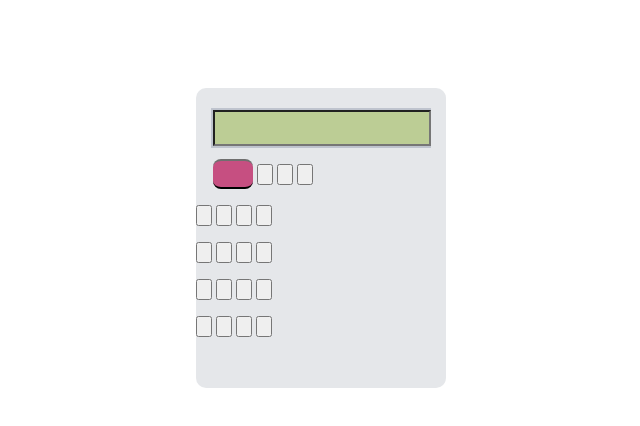
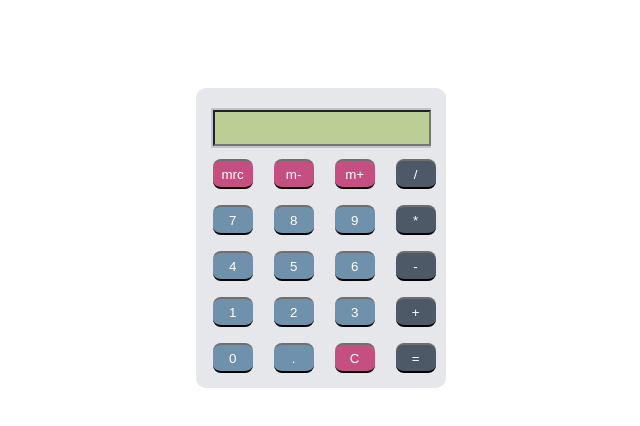
Before and after one commit to MckCanSeeDeep/Calculator, a plain HTML site: page index.html in a window 1280 px wide. Shown: the whole page, without its empty margins (318-958 px from the left). Drawn offline with Linux system fonts and the light colour scheme.

Commit message:
finished HTML

```diff
--- a/index.html
+++ b/index.html
@@ -11,49 +11,45 @@
 
 <body>
 <!--Add your HTML here-->
-
 	<div class="box">
 		<div class="display">
 			<input type="text" readonly size="18" id="d">
 		</div>
-
 		<div class="keys">
 			<p>
-				<input type="button" class="button function">
-				<input type="button" >
-				<input type="button" >
-				<input type="button" >
+				<input type="button" value="mrc" class="button function" onClick="">
+				<input type="button" value="m-" class="button function" onClick="">
+				<input type="button" value="m+" class="button function" onClick="">
+				<input type="button" value="/" class="button operator" onClick="v('/')">
 			</p>
-
 			<p>
-				<input type="button" >
-				<input type="button" >
-				<input type="button" >
-				<input type="button" >
+				<input type="button" value="7" class="button number" onClick="v('7')">
+				<input type="button" value="8" class="button number" onClick="v('8')">
+				<input type="button" value="9" class="button number" onClick="v('9')">
+				<input type="button" value="*" class="button operator" onClick="v('*')">
 			</p>
-
 			<p>
-				<input type="button" >
-				<input type="button" >
-				<input type="button" >
-				<input type="button" >
+				<input type="button" value="4" class="button number" onClick="v('4')">
+				<input type="button" value="5" class="button number" onClick="v('5')">
+				<input type="button" value="6" class="button number" onClick="v('6')">
+				<input type="button" value="-" class="button operator" onClick="v('-')">
 			</p>
-
 			<p>
-				<input type="button" >
-				<input type="button" >
-				<input type="button" >
-				<input type="button" >
+				<input type="button" value="1" class="button number" onClick="v('1')">
+				<input type="button" value="2" class="button number" onClick="v('2')">
+				<input type="button" value="3" class="button number" onClick="v('3')">
+				<input type="button" value="+" class="button operator" onClick="v('+')">
 			</p>
-
 			<p>
-				<input type="button" >
-				<input type="button" >
-				<input type="button" >
-				<input type="button" >
+				<input type="button" value="0" class="button number" onClick="v('0')">
+				<input type="button" value="." class="button number" onClick="v('.')">
+				<input type="button" value="C" class="button function" onClick="d('')">
+				<input type="button" value="=" class="button operator" onClick="e()">
 			</p>
 		</div>
 	</div>
 
+
+
 </body>
 </html>
```
